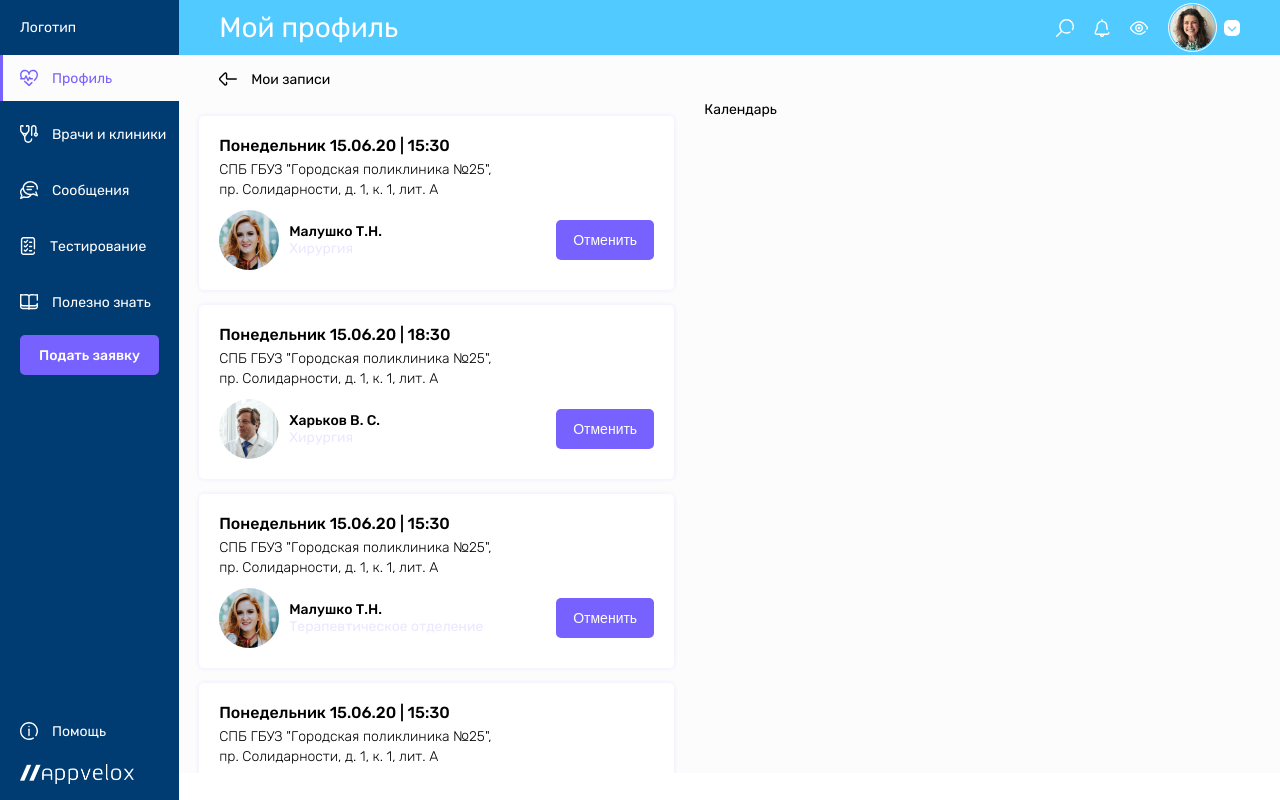
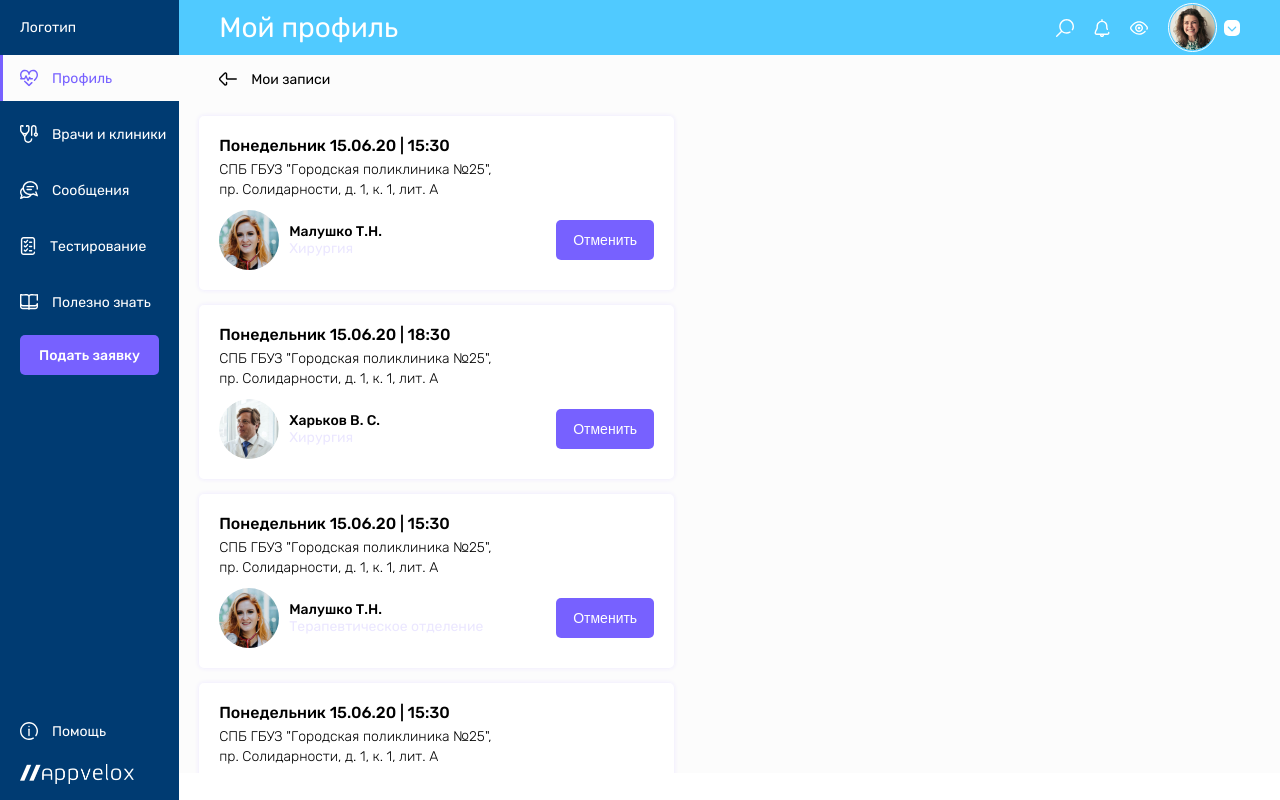
Before and after one commit to ViktorIukhlin/Appvelox, a React (Create React App) app: page /#/profile/myNotes in a window 1280 px wide. Built offline with nearby package versions, Linux system fonts and the light colour scheme; a web font is replaced by a local one.

Commit message:
calendar start

```diff
--- a/src/components/Profile/MyNotes/Calendar/Calendar.jsx
+++ b/src/components/Profile/MyNotes/Calendar/Calendar.jsx
@@ -1,12 +1,14 @@
 import React from 'react';
-import style from './Calendar.module.css'
+import style from './Calendar.module.css';
 
-const Calendar = () => {
+
+const CalendarRender = () => {
+
   return (
-    <div className={style.container}>
-      Календарь
+    <div>
+
     </div>
-  )
+  );
 }
 
-export default Calendar;
+export default CalendarRender;
--- a/src/components/Profile/MyNotes/Calendar/Calendar.module.css
+++ b/src/components/Profile/MyNotes/Calendar/Calendar.module.css
@@ -1,3 +1,6 @@
 .container{
 
 }
+.calendar{
+
+}
```
